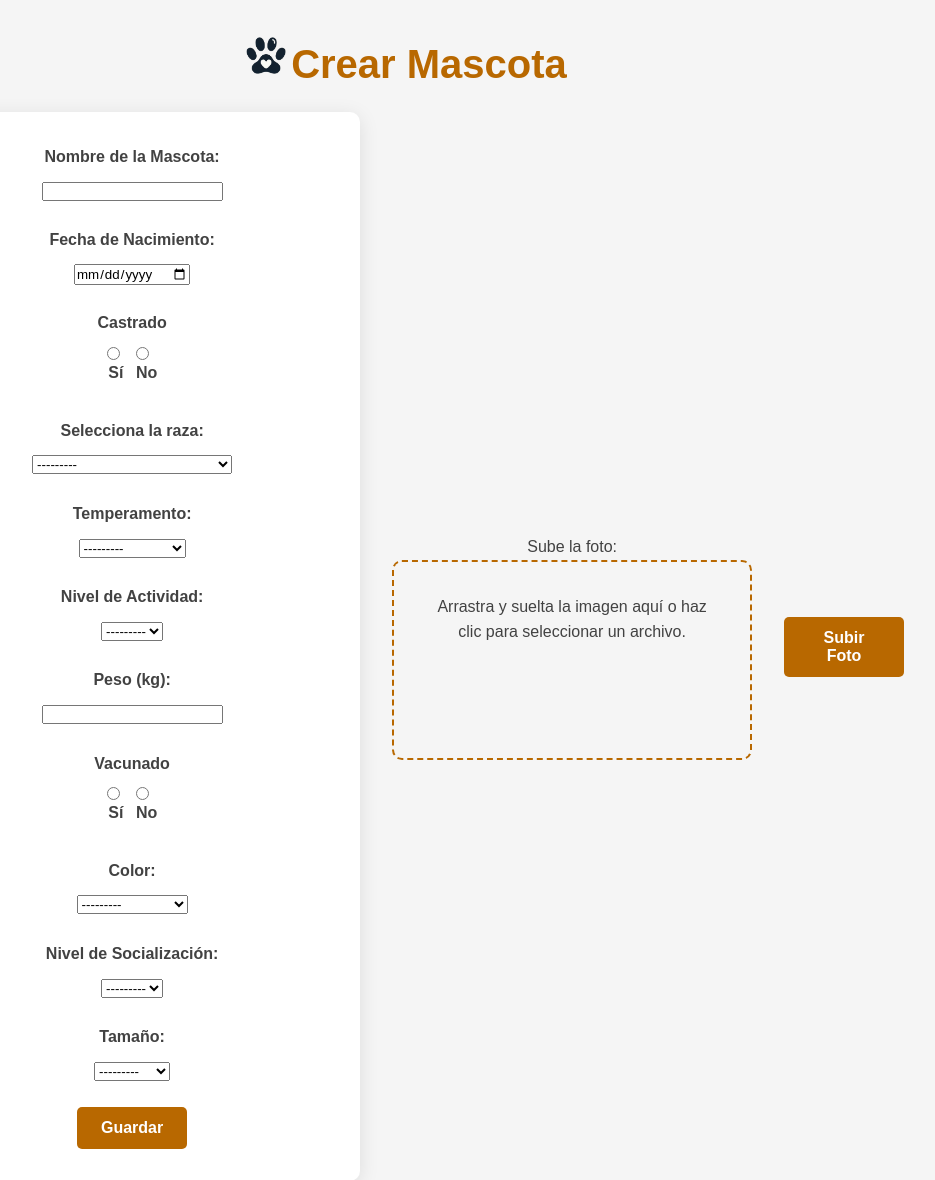
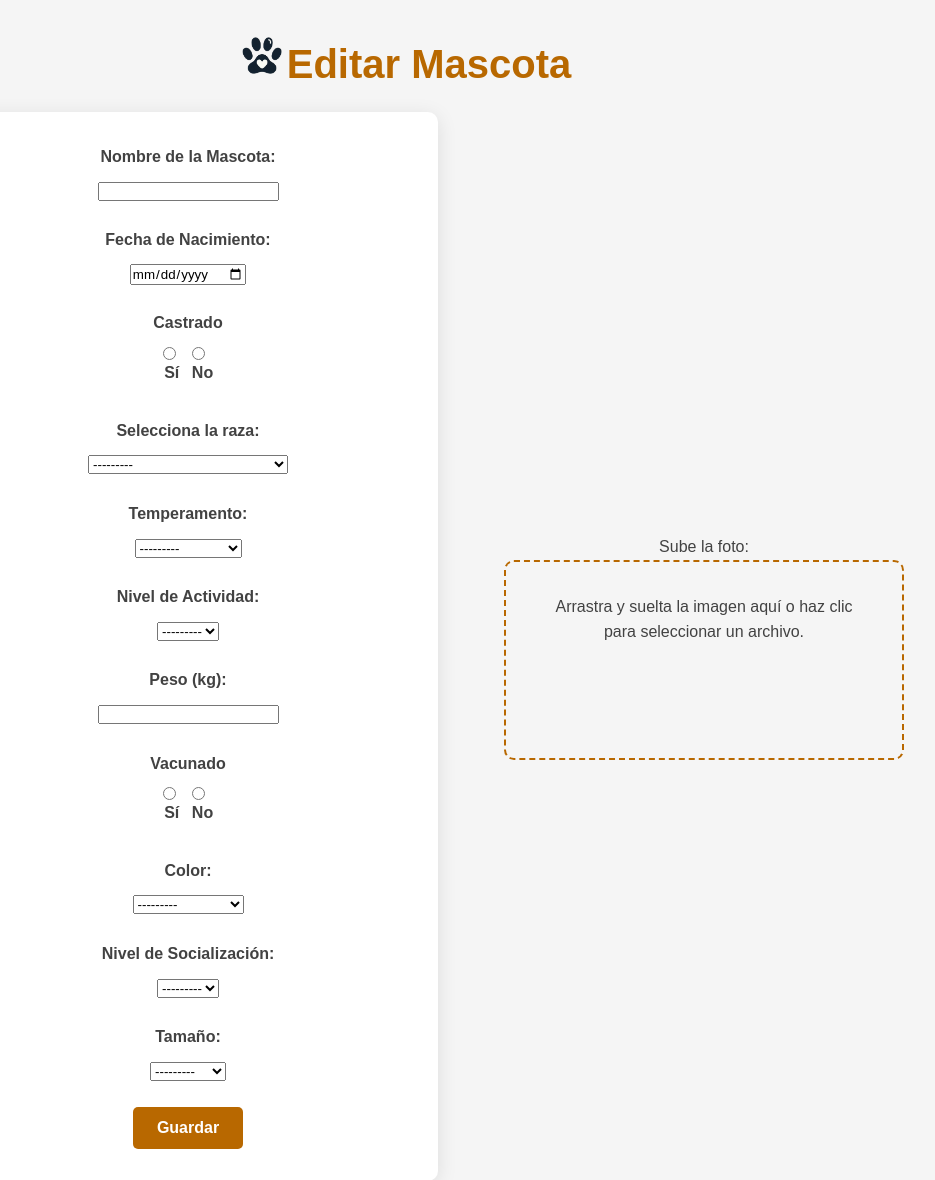
Before and after one commit to pauca881/pawmeet, a Django app: template usuarios/templates/editar_mascota.html in a window 1280 px wide. Shown: the top 1180 px of the page, without its empty margins (236-1171 px from the left). Run offline with Django 5.2, Linux system fonts and the light colour scheme; the template is opened without the code that fills it: values that come from a table or form of the project are taken from there, others are empty; parts of the project's set-up code (start-up, migrations or seed data) failed here and were passed over; some libraries are stand-ins or nearby versions.

Commit message:
Editar mascota html editado
Es literalmente el mismo html que el de crear_mascota, pero cambiando y quitando cosas que no hacen falta a la hora de editar

```diff
--- a/usuarios/templates/editar_mascota.html
+++ b/usuarios/templates/editar_mascota.html
@@ -5,7 +5,7 @@
 <head>
     <meta charset="UTF-8">
     <meta name="viewport" content="width=device-width, initial-scale=1.0">
-    <title>Crear Mascota</title>
+    <title>Editar Mascota</title>
     <link rel="stylesheet" type="text/css" href="{% static 'registro/crear_mascota.css' %}">
     <link rel="stylesheet" href="https://cdnjs.cloudflare.com/ajax/libs/sweetalert/1.1.3/sweetalert.min.css">
     <script src="https://cdnjs.cloudflare.com/ajax/libs/sweetalert/1.1.3/sweetalert.min.js"></script>
@@ -19,7 +19,7 @@
 <body>
     <div class="header">
         <img src="{% static 'Pawmeet.png' %}" alt="Logo" class="logo">
-        <h1>Crear Mascota</h1>
+        <h1>Editar Mascota</h1>
     </div>
 
     <div class="formulario-y-dropzone-contenedor">
@@ -111,25 +111,29 @@
             <button type="submit">Guardar</button>
         </form>
 
+        <!-- Opción de editar la foto de la mascota -->
         <div class="dropzone-contenedor">
             <label for="id_foto">Sube la foto:</label>
             <div class="dropzone" id="dropzone" style="width: 100%; height: 200px; position: relative; text-align: center;">
-                Arrastra y suelta la imagen aquí o haz clic para seleccionar un archivo.
+                <!-- Si ya existe una imagen, mostrarla -->
+                {% if mascota_form.instance.foto %}
+                    <img src="{{ mascota_form.instance.foto.url }}" alt="Foto de la mascota" id="preview" style="max-width: 100%; max-height: 100%; margin: auto;">
+                {% else %}
+                    <img id="preview" style="display: none; max-width: 100%; max-height: 100%; position: absolute; top: 0; left: 0; right: 0; bottom: 0; margin: auto;">
+                {% endif %}
+                <!-- Campo para seleccionar nueva foto -->
                 <input type="file" name="foto" id="id_foto" accept="image/*" hidden>
-                <img id="preview" style="display: none; max-width: 100%; max-height: 100%; position: absolute; top: 0; left: 0; right: 0; bottom: 0; margin: auto;">
+                <div>Arrastra y suelta la imagen aquí o haz clic para seleccionar un archivo.</div>
             </div>
             {% if mascota_form.foto.errors %}
                 <div class="error">{{ mascota_form.foto.errors.0 }}</div>
             {% endif %}
         </div>
-        <!-- comenca la liada del uri -->
-        <button type="submit">Subir Foto</button>
-            <!-- acaba la liada del uri -->
     </div>
 
-
-
-    <a href="{% url 'logout' %}">Cerrar sesión</a>
+    <footer>
+        <a href="{% url 'logout' %}">Cerrar sesión</a>
+    </footer>
 
     {% if messages %}
         <script>
@@ -140,7 +144,7 @@
                     type: "success",
                     confirmButtonText: "Aceptar"
                 }).then(function() {
-                    window.location.href = "{% url 'usuario_exitoso' %}";
+                    window.location.href = "{% url 'perfil' %}";  // Redirige al perfil del usuario
                 });
             {% endfor %}
         </script>
```
